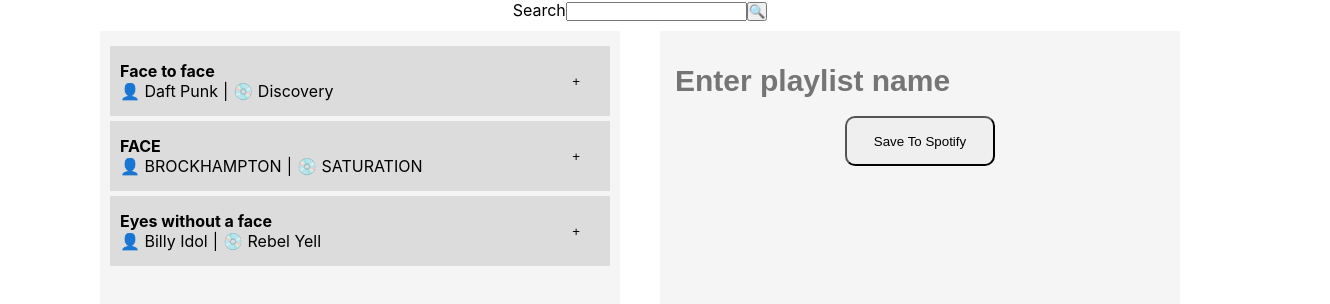
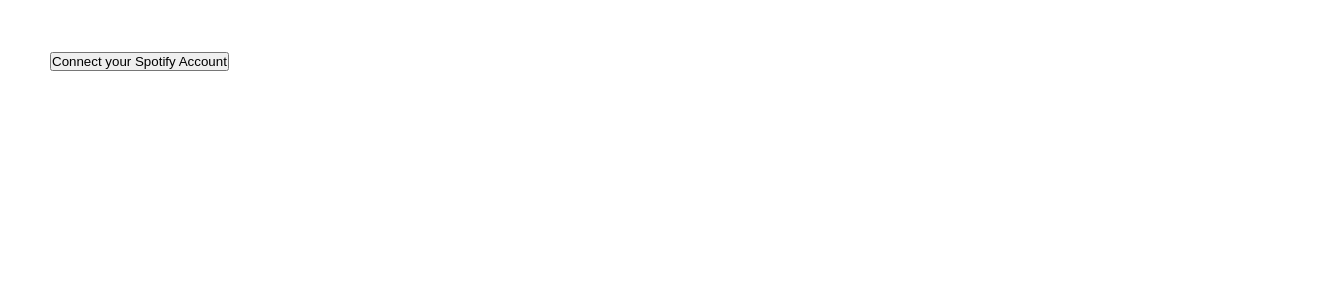
Before and after one commit to klydda/jammming, a React (Create React App) app: page / in a window 1280 px wide. Shown: the top 304 px of the page, 1330 px wide, since content can reach past the window. Built offline with nearby package versions, Linux system fonts and the light colour scheme.

Commit message:
Add authbutton and auth state

```diff
--- a/src/App.js
+++ b/src/App.js
@@ -4,11 +4,29 @@ import SearchBar from './Components/SearchBar/SearchBar';
 import SearchResults from './Components/SearchResults/SearchResults';
 import Tracklist from './Components/Tracklist/TrackList';
 import Playlist from './Components/Playlist/Playlist';
+import AuthButton from './Components/AuthButton/AuthButton';
 import { redirectToAuth, extractToken } from './Components/spotifyAPI/spotifyAuth';
 
 let accessToken = '';
 
 function App() {
+
+  //Handle auth
+  const [auth, setAuth] = useState(false);
+  function handleAuth(e){
+    redirectToAuth();
+    setAuth(true);
+  }
+
+  useEffect(() => {
+    const token = extractToken();
+
+    if(token){
+      console.log('Token found: ' + token);
+      accessToken = token;
+      setAuth(true);
+    }
+  }, []);
 
   //State and event handler for search bar input
   const [search, setSearch] = useState('');
@@ -21,7 +39,6 @@ function App() {
   const [url, setUrl] = useState('');
   function handleSearchSubmit(e) {
       e.preventDefault();
-      redirectToAuth();
       accessToken = extractToken();
       const url = constructUrl();
       setUrl(url);
@@ -70,6 +87,17 @@ function App() {
     setPlaylistName(e.target.value);
   }
 
+  console.log(accessToken);
+
+  if(auth === false){
+    return (
+      <>
+        <AuthButton onClick={handleAuth} />
+        <p>{accessToken}</p>
+      </>
+    );
+  }
+
   return (
       <div className="App">
           <SearchBar
--- /dev/null
+++ b/src/Components/AuthButton/AuthButton.js
@@ -0,0 +1,12 @@
+import React from 'react';
+import styles from './AuthButton.module.css';
+
+function AuthButton({onClick}){
+    return (
+        <div className={styles.authWrapper}>
+            <button onClick={onClick}>Connect your Spotify Account</button>
+        </div>
+    );
+}
+
+export default AuthButton;
--- /dev/null
+++ b/src/Components/AuthButton/AuthButton.module.css
@@ -0,0 +1,6 @@
+.authWrapper {
+    width: 100%;
+    height: 100%;
+    margin: 50px;
+    padding: auto;
+}
--- a/src/Components/spotifyAPI/spotifyAuth.js
+++ b/src/Components/spotifyAPI/spotifyAuth.js
@@ -19,9 +19,10 @@ export function extractToken(){
     const currentURL = window.location.href;
 
     //Extract token
-    const tokenStringStartIndex = currentURL.indexOf('=') +1;
-    const tokenStringEndIndex = currentURL.indexOf('&');
-    const token = currentURL.slice(tokenStringStartIndex, tokenStringEndIndex);
+    const match = currentURL.match(/access_token=([^&]*)/);
+    const token = match ? match[1] : null;
+
+    console.log('Token in extractToken: ' + token);
 
     return token;
 }
```
